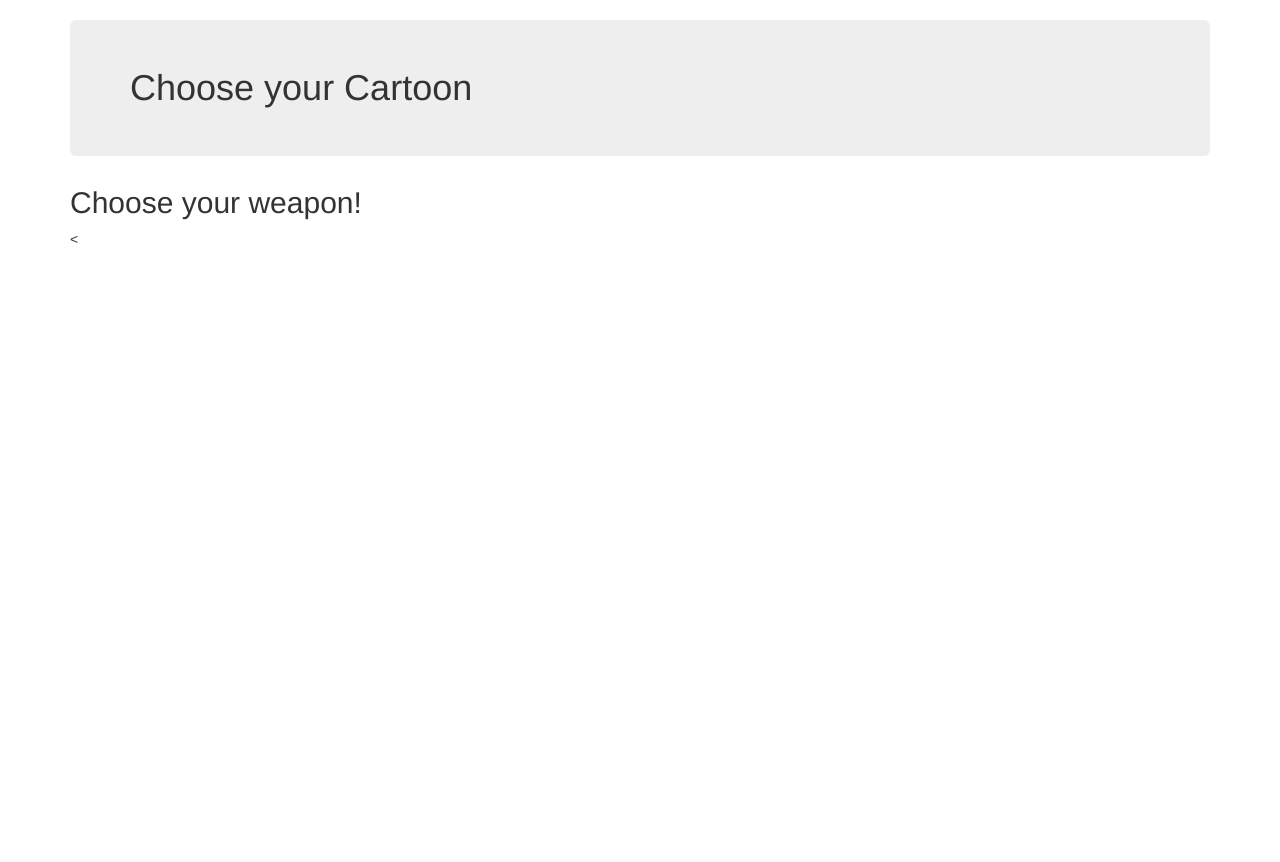
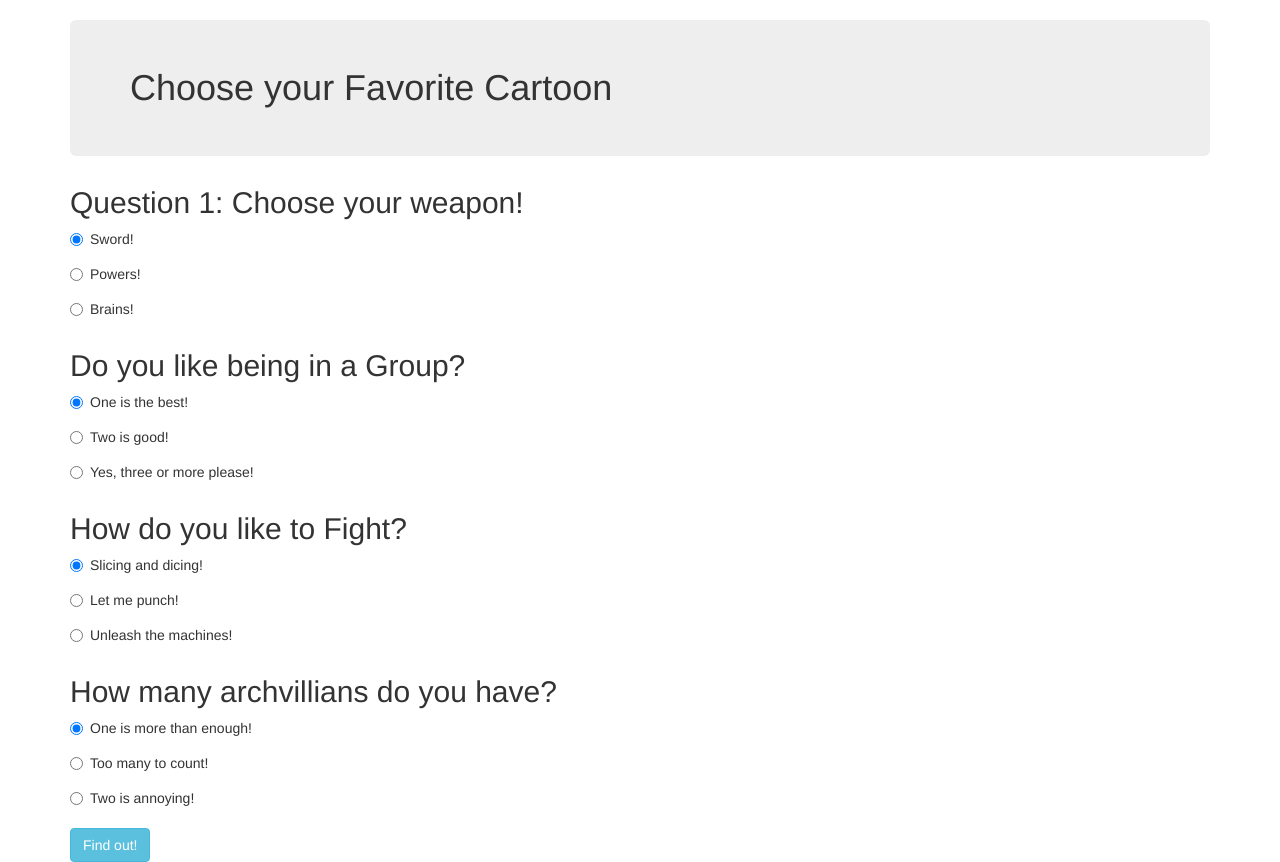
Before and after one commit to Cyberdon1/cartoon-quiz, a plain HTML site: page index.html in a window 1280 px wide. Before the commit the page ends 800 px from the top, so only its background shows below. Drawn offline with Linux system fonts and the light colour scheme.

Commit message:
build form for questions and added some backend js and front-end js.

```diff
--- a/index.html
+++ b/index.html
@@ -10,13 +10,87 @@
   </head>
   <body>
     <div class="container">
-      <h1 class="jumbotron">Choose your Cartoon</h1>
+      <h1 class="jumbotron">Choose your Favorite Cartoon</h1>
       <div id="q1">
-        <h2>Choose your weapon!</h2>
-        <form id="question1">
-          <
+        <form id="questions">
+          <h2>Question 1: Choose your weapon!</h2>
+          <div class="radio">
+            <label>
+              <input id="sword" type="radio" name="choice1" value="1" checked><p>Sword!</p>
+            </label>
+          </div>
+          <div class="radio">
+            <label>
+              <input id="powers" type="radio" name="choice1" value="2"><p>Powers!</p>
+            </label>
+          </div>
+          <div class="radio">
+            <label>
+              <input id="brains" type="radio" name="choice1" value="3"><p>Brains!</p>
+            </label>
+          </div>
+        <h2>Do you like being in a Group?</h2>
+          <div class="radio">
+            <label>
+              <input id="solo" type="radio" name="choice2" value="1" checked><p>One is the best!</p>
+            </label>
+          </div>
+          <div class="radio">
+            <label>
+              <input id="two" type="radio" name="choice2" value="2"><p>Two is good!</p>
+            </label>
+          </div>
+          <div class="radio">
+            <label>
+              <input id="more" type="radio" name="choice2" value="3"><p>Yes, three or more please!</p>
+            </label>
+          </div>
+        <h2>How do you like to Fight?</h2>
+          <div class="radio">
+            <label>
+              <input id="slice" type="radio" name="choice3" value="1" checked><p>Slicing and dicing!</p>
+            </label>
+          </div>
+          <div class="radio">
+            <label>
+              <input id="punch" type="radio" name="choice3" value="2"><p>Let me punch!</p>
+            </label>
+          </div>
+          <div class="radio">
+            <label>
+              <input id="machine" type="radio" name="choice3" value="3"><p>Unleash the machines!</p>
+            </label>
+          </div>
+        <h2>How many archvillians do you have?</h2>
+          <div class="radio">
+            <label>
+              <input id="onev" type="radio" name="choice4" value="1" checked><p>One is more than enough!</p>
+            </label>
+          </div>
+          <div class="radio">
+            <label>
+              <input id="lotsv" type="radio" name="choice4" value="2"><p>Too many to count!</p>
+            </label>
+          </div>
+          <div class="radio">
+            <label>
+              <input id="twov" type="radio" name="choice4" value="3"><p>Two is annoying!</p>
+            </label>
+          </div>
+          <button type="submit" class="btn btn-info">Find out!</button>
+        </form>
+      </div>
+<!--      <div id="click">
+        <button type="submit" class="btn btn-info">Find out!</button>
+      </div> -->
 
-        </form>
+      <div id="samuraijack" class="hidden">
+
+      </div>
+      <div id="powerpuffgirls" class="hidden">
+
+      </div>
+      <div id="dexterslab" class="hidden">
 
       </div>
     </div>
--- a/js/scripts.js
+++ b/js/scripts.js
@@ -0,0 +1,30 @@
+//Business Logic
+var add = function(number1, number2) {
+return number1 + number2;
+};
+
+// Front End Logic
+$(document).ready(function() {
+  $("div#click").submit(function() {
+//    var number1 = parseInt($("#sword").val());
+//    var number2 = parseInt($("#powers").val());
+//    var number3 = parseInt($("#brains").val());
+    debugger;
+    var q1answer = $("input:radio[name=choice1]:checked").val();
+    alert("here we are");
+    var q2answer = $("input:radio[name=choice2]:checked").val();
+    var q3answer = $("input:radio[name=choice3]:checked").val();
+    var q4answer = $("input:radio[name=choice4]:checked").val();
+
+//    var result;
+//    if (operator === "add") {
+//      result = add(number1, number2);
+//    } else if (operator === "subtract") {
+//      result = subtract(number1, number2);
+//    } else if (operator === "multiply") {
+//      result = multiply(number1, number2);
+//    } else if (operator === "divide"){
+//      result = divide(number1, number2);
+    event.preventDefault();
+    });
+  });
```
